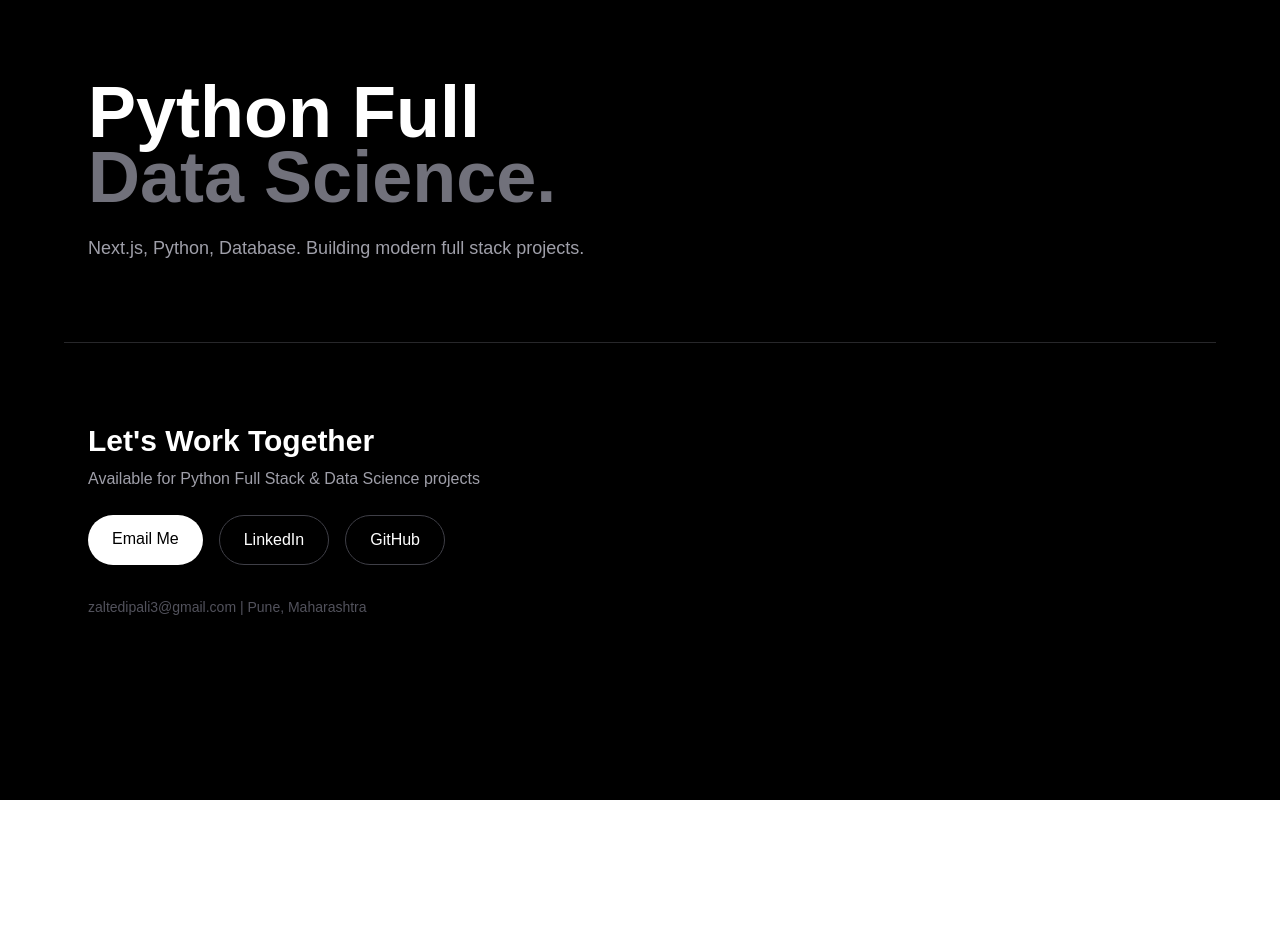
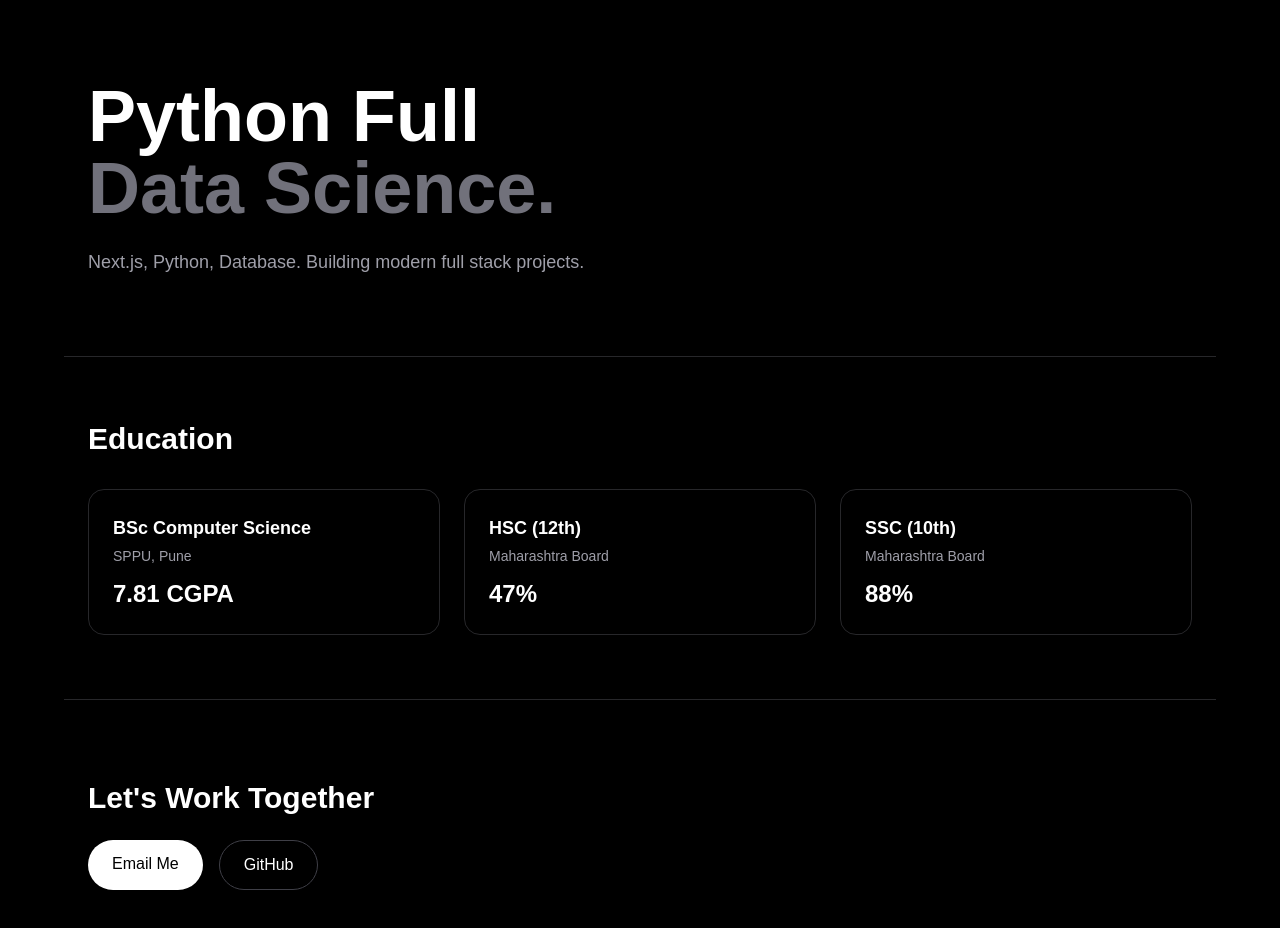
Before and after one commit to DipaliZalte123/pro-portfolio, a Next.js app: page / in a window 1280 px wide. Shown: the top 928 px of the page. Before the commit the page ends 800 px from the top, so only its background shows below. Built offline with nearby package versions, Linux system fonts and the light colour scheme.

Commit message:
added education

```diff
--- a/src/app/page.tsx
+++ b/src/app/page.tsx
@@ -1,33 +1,38 @@
 export default function Home() {
   return (
     <main className="min-h-screen bg-black text-white">
-      {/* HERO */}
       <section className="max-w-6xl mx-auto px-6 py-20">
-        <h1 className="text-5xl md:text-7xl font-extrabold leading-[0.9]">
-          Python Full <br />
-          <span className="text-zinc-500">Data Science.</span>
-        </h1>
-        <p className="text-zinc-400 mt-6 max-w-xl text-lg">
-          Next.js, Python, Database. Building modern full stack projects.
-        </p>
+        <h1 className="text-5xl md:text-7xl font-extrabold">Python Full<br/><span className="text-zinc-500">Data Science.</span></h1>
+        <p className="text-zinc-400 mt-6 max-w-xl text-lg">Next.js, Python, Database. Building modern full stack projects.</p>
       </section>
 
-      {/* CONTACT - NEW */}
+      <section id="education" className="max-w-6xl mx-auto px-6 py-16 border-t border-zinc-800">
+        <h2 className="text-3xl font-bold mb-8">Education</h2>
+        <div className="grid md:grid-cols-3 gap-6">
+          <div className="border border-zinc-800 rounded-2xl p-6">
+            <h3 className="text-lg font-semibold">BSc Computer Science</h3>
+            <p className="text-zinc-400 text-sm mt-1">SPPU, Pune</p>
+            <p className="text-white font-bold mt-3 text-2xl">7.81 CGPA</p>
+          </div>
+          <div className="border border-zinc-800 rounded-2xl p-6">
+            <h3 className="text-lg font-semibold">HSC (12th)</h3>
+            <p className="text-zinc-400 text-sm mt-1">Maharashtra Board</p>
+            <p className="text-white font-bold mt-3 text-2xl">47%</p>
+          </div>
+          <div className="border border-zinc-800 rounded-2xl p-6">
+            <h3 className="text-lg font-semibold">SSC (10th)</h3>
+            <p className="text-zinc-400 text-sm mt-1">Maharashtra Board</p>
+            <p className="text-white font-bold mt-3 text-2xl">88%</p>
+          </div>
+        </div>
+      </section>
+
       <section id="contact" className="max-w-6xl mx-auto px-6 py-20 border-t border-zinc-800">
         <h2 className="text-3xl font-bold">Let&apos;s Work Together</h2>
-        <p className="text-zinc-400 mt-2">Available for Python Full Stack & Data Science projects</p>
-        <div className="mt-6 flex flex-wrap gap-4">
-          <a href="mailto:zaltedipali3@gmail.com" className="bg-white text-black px-6 py-3 rounded-full font-medium hover:bg-zinc-200">
-            Email Me
-          </a>
-          <a href="https://www.linkedin.com/in/dipali-zalte-162a96428" target="_blank" className="border border-zinc-700 px-6 py-3 rounded-full hover:bg-zinc-900">
-            LinkedIn
-          </a>
-          <a href="https://github.com/DipaliZalte123" target="_blank" className="border border-zinc-700 px-6 py-3 rounded-full hover:bg-zinc-900">
-            GitHub
-          </a>
+        <div className="mt-6 flex gap-4">
+          <a href="mailto:zaltedipali3@gmail.com" className="bg-white text-black px-6 py-3 rounded-full">Email Me</a>
+          <a href="https://github.com/DipaliZalte123" target="_blank" className="border border-zinc-700 px-6 py-3 rounded-full">GitHub</a>
         </div>
-        <p className="text-zinc-600 mt-8 text-sm">zaltedipali3@gmail.com | Pune, Maharashtra</p>
       </section>
     </main>
   );
```
